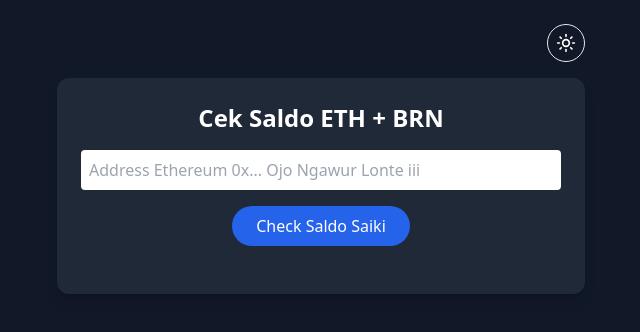
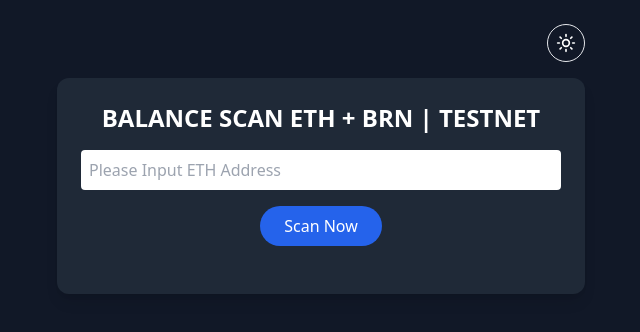
Before and after one commit to saifulabidin/balancescan-fullstack, a React (Create React App) app in the folder client/: page / in a window 1280 px wide. Shown: the top 332 px of the page, without its empty margins (319-959 px from the left). Built offline with nearby package versions, Linux system fonts and the light colour scheme.

Commit message:
Update App.js

```diff
--- a/client/src/App.js
+++ b/client/src/App.js
@@ -36,7 +36,7 @@ function App() {
 
   const fetchBalance = async () => {
     if (!/^0x[a-fA-F0-9]{40}$/.test(address)) {
-      setError("Input Address Sing Bener Lonte !");
+      setError("Invalid Address");
       setBalances(null);
       return;
     }
@@ -55,7 +55,7 @@ function App() {
       const data = await res.json();
       setBalances(data);
     } catch (err) {
-      setError("Gagal Ngambil Data Saldo");
+      setError("Error, Please Try Again Later");
     }
 
     setLoading(false);
@@ -85,12 +85,12 @@ function App() {
           )}
         >
           <h1 className="text-2xl font-bold mb-4 text-center">
-            Cek Saldo ETH + BRN
+            BALANCE SCAN ETH + BRN | TESTNET
           </h1>
           <input
             type="text"
             className="w-full p-2 rounded mb-4 text-black"
-            placeholder="Address Ethereum 0x... Ojo Ngawur Lonte iii"
+            placeholder="Please Input ETH Address"
             value={address}
             onChange={(e) => setAddress(e.target.value)}
           />
@@ -99,7 +99,7 @@ function App() {
               onClick={fetchBalance}
               className="bg-blue-600 px-6 py-2 rounded-full hover:bg-blue-700 transition"
             >
-              Check Saldo Saiki
+              Scan Now
             </button>
           </div>
 
@@ -108,7 +108,7 @@ function App() {
               <div className="flex flex-col items-center justify-center gap-3">
                 <div className="w-10 h-10 border-4 border-blue-500 border-t-transparent rounded-full animate-spin"></div>
                 <div className="text-blue-400 text-sm animate-pulse">
-                  Sabar SU Lagi Di Cek !
+                  Scanning, Please Wait!
                 </div>
               </div>
             )}
```
